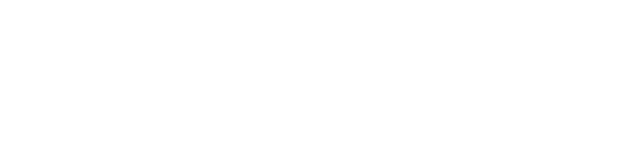
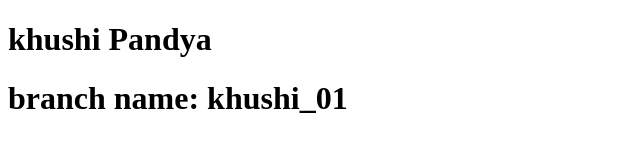
Before and after one commit to khuship-tech/khushi-pandya_049_mid2025, a plain HTML site: page index.html in a window 1280 px wide. Shown: the whole page, without its empty margins (0-640 px from the left). Drawn offline with Linux system fonts and the light colour scheme.

Commit message:
b commit

```diff
--- a/index.html
+++ b/index.html
@@ -6,6 +6,7 @@
     <title>Document</title>
 </head>
 <body>
-
+    <h1>khushi Pandya</h1>
+    <h1>branch name: khushi_01</h1>
 </body>
 </html>
```
